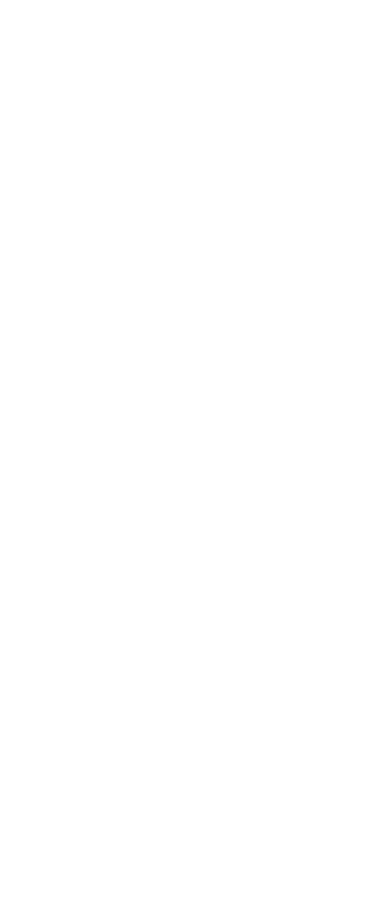
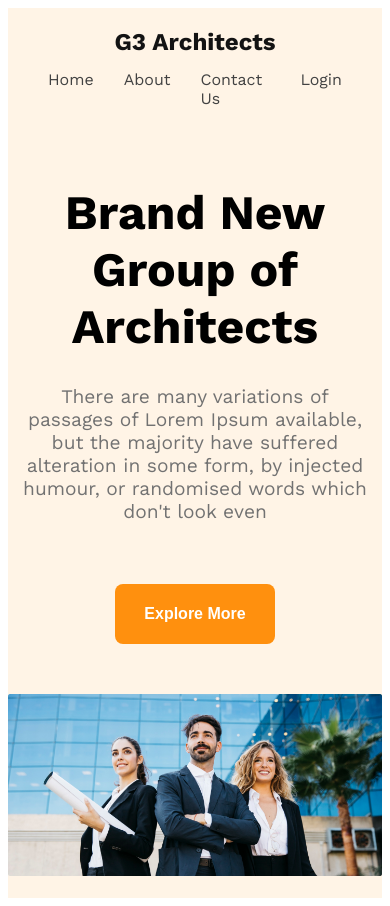
Before and after one commit to ummichy/architects-resources, a plain HTML site: page index.html in a window 390 px wide. Before the commit the page ends 844 px from the top, so only its background shows below. Drawn offline with nearby package versions, Linux system fonts and the light colour scheme.

Commit message:
first page

```diff
--- a/index.html
+++ b/index.html
@@ -7,9 +7,27 @@
     <link rel="stylesheet" href="styles/style.css">
 </head>
 
-<body>
-    <header>
+<body class="work-sans-font">
+    <header class="background">
+<nav class="nav-bar display-flex ">
+<h3 class="nav-bar-title">G3 Architects</h3>
+<ul class="anchors display-flex">
+    <li><a class="anchor" href="">Home</a></li>
+    <li><a class="anchor" href="">About</a></li>
+    <li><a class="anchor" href="">Contact Us</a></li>
+    <li><a class="anchor" href="">Login</a></li>
 
+</ul>
+</nav>
+<div class="banner">
+        <div class="banner-content">
+                <h3 class="title-1">Brand New<br>Group of Architects</h3>
+            <p class="description">There are many variations of passages of Lorem Ipsum available, but the majority have suffered alteration in some form, by injected humour, or randomised words which don't look even</p>
+            <button class="explore-btn">Explore More</button>
+
+        </div>
+    <img class="image" src="images/banner.png" alt="">
+</div>
     </header>
     <main>
 
--- a/styles/style.css
+++ b/styles/style.css
@@ -0,0 +1,133 @@
+@import url('https://fonts.googleapis.com/css2?family=Work+Sans:ital,wght@0,100..900;1,100..900&display=swap');
+
+.work-sans-font{
+    font-family: "Work Sans", serif;
+    font-optical-sizing: auto;
+    font-weight: 400;
+    font-style: normal;
+  }
+
+
+/* .color-dark-1{
+  color: rgba(19, 19, 19, 1);
+}
+.color-dark-2{
+  color: rgba(66, 66, 66, 1);
+.color-dark-3{
+color:rgba(114, 114, 114, 1);
+orange{
+rgba(255, 144, 14, 1);
+} */
+
+.display-flex{
+  display: flex;
+}
+.nav-bar{
+ justify-content: space-between;
+ align-items: center;
+}
+.anchors{
+  list-style: none;
+  margin-top: 50px;
+
+}
+.anchor{
+  text-decoration: none;
+  margin-right: 30px;
+  font-weight: 400;
+  font-size: 1.125rem;
+  color: rgba(66, 66, 66, 1);
+}
+.anchor:hover{
+  color: black;
+}
+ .nav-bar , .banner{
+  margin: 0 auto;
+  max-width: 1440px;
+ }
+ .background{
+  background-color: rgba(255, 144, 14, 0.1);
+  height: 1322px;
+ }
+.nav-bar-title{
+  margin-top: 50px;
+  font-weight: 700;
+  font-size: 2.8rem;
+  color: rgba(19, 19, 19, 1);
+}
+.banner-content{
+  max-width: 862px;
+  margin: 0 auto;
+  text-align: center;
+
+
+}
+.title-1{
+  font-weight: 700;
+  font-size: 4rem;
+  margin-top: 60px;
+}
+.description{
+font-weight: 400;
+font-size: 1rem;
+color:rgba(114, 114, 114, 1);
+margin-top: -40px;
+}
+.explore-btn{
+  color: rgba(255, 255, 255, 1);
+  font-weight: 600;
+  font-size: 1.25rem;
+  background-color: rgba(255, 144, 14, 1);
+  border: none;
+  width: 180px;
+  height: 64px;
+  border-radius: 8px;
+  margin-top: 32px;
+  margin-bottom: 50px;
+}
+.image{
+  width: 100%;
+}
+.explore-btn:hover{
+  background-color:rgba(66, 66, 66, 1);
+}
+@media screen and (max-width: 576px){
+  .nav-bar-title{
+    margin-top: 20px;
+    font-size: 1.5rem;
+  }
+  .nav-bar{
+    flex-direction: column;
+  }
+.anchors{
+  margin-top: -10px;
+  margin-right: 10px;
+  /* justify-content: center; */
+}
+.anchor{
+  font-size: 1rem;
+}
+.title-1{
+  font-size: 3rem;
+  margin-top: 60px;
+  text-align: center;
+  margin-bottom: 60px;
+}
+.description{
+  font-size: 1.2rem;
+  text-align: center;
+  padding: 10px;
+}
+.background{
+ height: 890px;
+}
+.explore-btn{
+  font-size: 1rem;
+  width: 160px;
+  height: 60px;
+  border-radius: 8px;
+  margin-top: 32px;
+  margin-bottom: 50px;
+}
+
+}
```
